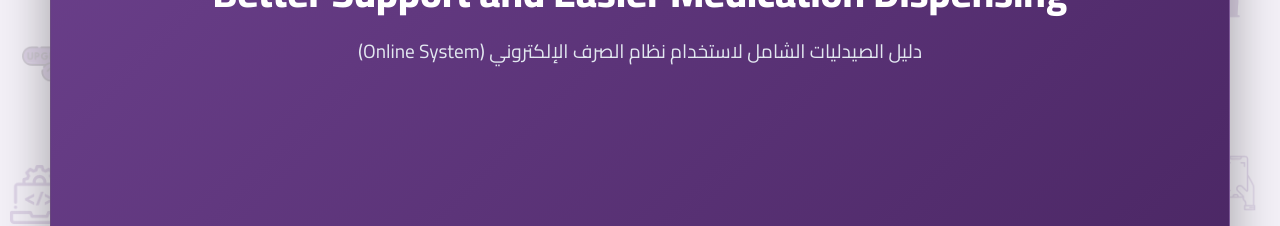
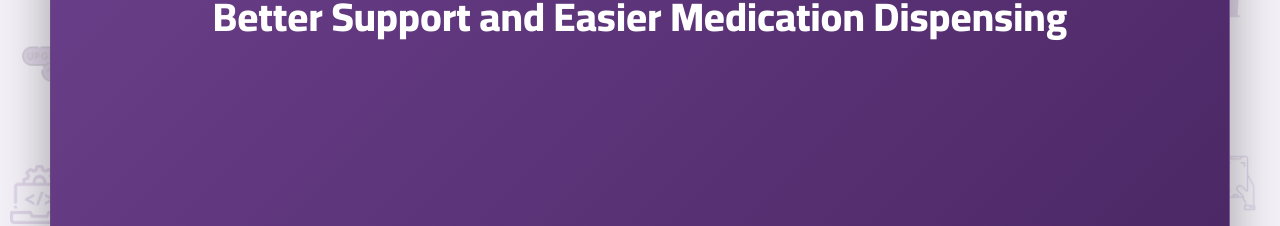
Before and after one commit to ahmedgaddms-collab/dms-pharmacy-guide, a plain HTML site: page index.html in a window 1280 px wide. Shown: the part 574-800 px from the top of the page. Drawn offline with Linux system fonts and the light colour scheme.

Commit message:
Change title and remove subtitle in index.html
Updated the title in the HTML head section and removed the subtitle from the cover section.

```diff
--- a/index.html
+++ b/index.html
@@ -3,7 +3,7 @@
 <head>
     <meta charset="UTF-8">
     <meta name="viewport" content="width=device-width, initial-scale=1.0">
-    <title>DMS - دليل النظام الجديد لصرف الأدوية</title>
+    <title>DMS</title>
     <link rel="icon" type="image/png" href="dms-silver-logo.png">
     <link rel="stylesheet" href="style.css">
     <link href="https://fonts.googleapis.com/css2?family=Cairo:wght@300;400;600;700;800&display=swap" rel="stylesheet">
@@ -16,7 +16,6 @@
         <div>
             <img class="cover-logo" src="dms-silver-logo.png" alt="DMS Logo">
             <h1 class="cover-title" dir="ltr">A New System Interface<br>Better Support and Easier Medication Dispensing</h1>
-            <p class="cover-subtitle">دليل الصيدليات الشامل لاستخدام نظام الصرف الإلكتروني (Online System)</p>
         </div>
     </section>
 <section class="slide">
```
